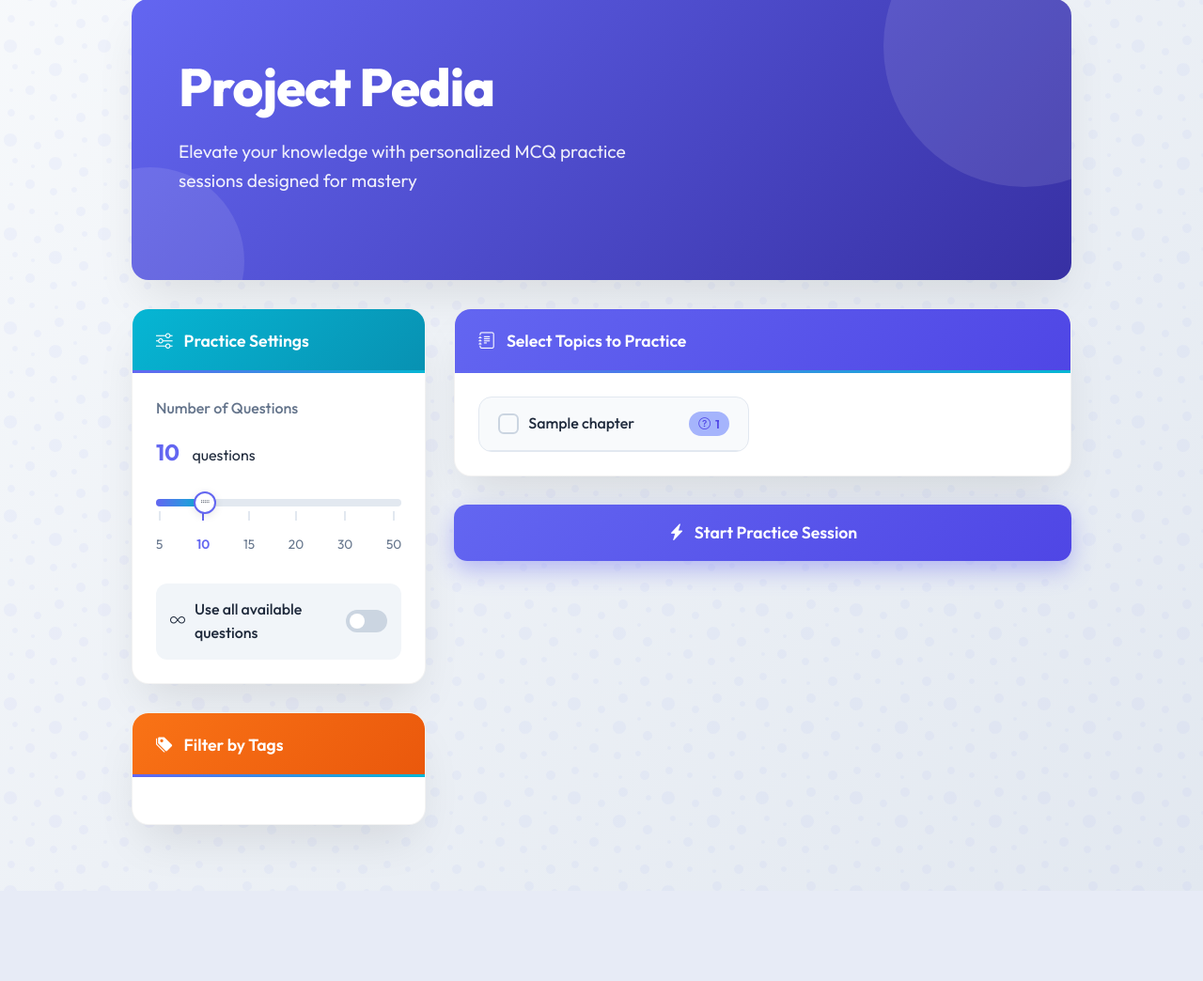
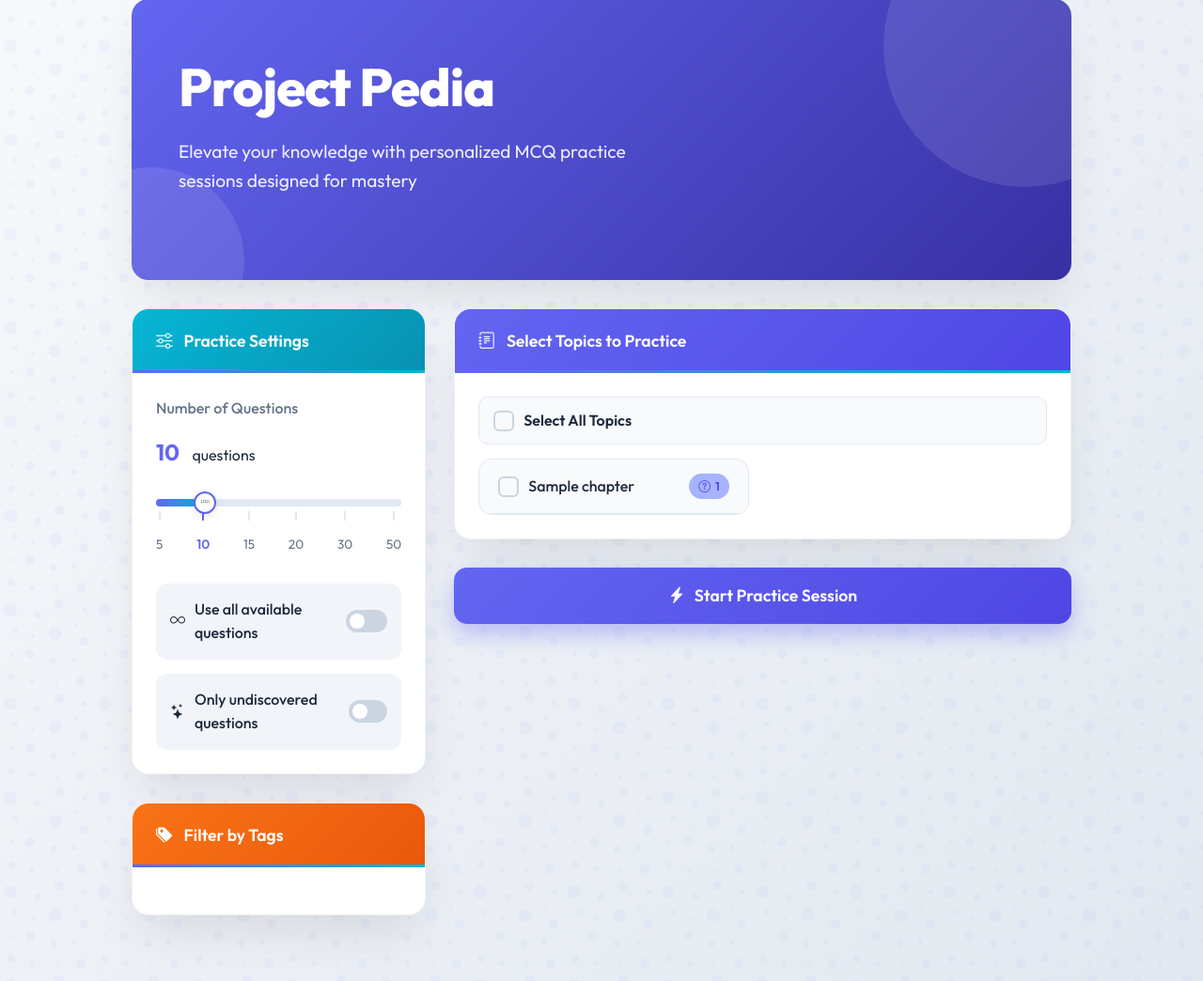
Before and after one commit to dr-gregory-house/PrepAcredia, a Flask app: page / in a window 1280 px wide. Shown: the part 162-1206 px from the top of the page at 94% size. Before the commit the page ends 1058 px from the top, so only its background shows below. Run offline with Flask 3, Linux system fonts and the light colour scheme; the visitor is signed in with stand-in values (Sample User, id 1); tables that the repository leaves empty hold one stand-in row (values such as "Sample post").

Commit message:
Add feature to include only undiscovered questions in practice settings

```diff
--- a/app/routes/main.py
+++ b/app/routes/main.py
@@ -95,6 +95,9 @@ def home():
             # If no tags are selected, use all questions from selected chapters
             selected_tags = None
 
+        # Check if only undiscovered questions should be displayed
+        undiscovered_only = 'undiscovered_only' in request.form
+
         # Clear any existing quiz state
         if 'quiz_id' in session:
             session.pop('quiz_id', None)
@@ -105,6 +108,7 @@ def home():
         session['selected_chapters'] = selected_chapters
         session['selected_tags'] = selected_tags
         session['num_questions'] = num_questions
+        session['undiscovered_only'] = undiscovered_only
 
         # Log the quiz_start activity here - at quiz creation
         if 'user_id' in session:
--- a/app/templates/home.html
+++ b/app/templates/home.html
@@ -873,6 +873,17 @@
                                 </label>
                         </div>
 
+                        <div class="all-questions-switch" id="undiscovered_questions_switch" style="margin-top: 15px;">
+                            <div class="switch-label">
+                                <i class="bi bi-stars"></i>
+                                Only undiscovered questions
+                            </div>
+                            <label class="switch">
+                                <input type="checkbox" id="undiscovered_questions_toggle" name="undiscovered_only">
+                                <span class="slider"></span>
+                            </label>
+                        </div>
+
                         <input type="hidden" id="num_questions" name="num_questions" value="10">
                     </div>
                 </div>
@@ -903,6 +914,10 @@
                             Select Topics to Practice
                         </div>
                         <div class="widget-content">
+                            <div class="select-all-container" style="margin-bottom: 15px; display: flex; align-items: center; background: #f8fafc; padding: 12px 15px; border-radius: 10px; border: 1px solid #e2e8f0;">
+                                <input type="checkbox" id="select-all-topics" class="topic-checkbox" style="margin-right: 10px;">
+                                <label for="select-all-topics" style="font-weight: 600; cursor: pointer;">Select All Topics</label>
+                            </div>
                             <div class="topics-container">
                     {% for parent_chapter in parent_chapters %}
                                 <div class="topic-card" id="topic-card-{{ parent_chapter.id }}">
@@ -1111,6 +1126,20 @@
             }
         });
 
+        // Undiscovered questions toggle functionality
+        const undiscoveredQuestionsToggle = document.getElementById('undiscovered_questions_toggle');
+        // Visually highlight the element when checked
+        undiscoveredQuestionsToggle.addEventListener('change', function() {
+            const container = this.closest('.all-questions-switch');
+            if (this.checked) {
+                container.style.background = '#eef2ff';
+                container.style.borderLeft = '3px solid var(--primary)';
+            } else {
+                container.style.background = '#f1f5f9';
+                container.style.borderLeft = 'none';
+            }
+        });
+
         // Initialize the slider with default value
         setSliderPosition(10);
 
@@ -1197,6 +1226,42 @@
                 tagContainer.appendChild(tagItem);
             }
         }
+
+        // Select All Topics functionality
+        const selectAllTopics = document.getElementById('select-all-topics');
+        selectAllTopics.addEventListener('change', function() {
+            const allTopicCheckboxes = document.querySelectorAll('input[name="chapters"]');
+
+            // Set all checkboxes to match the select all checkbox state
+            allTopicCheckboxes.forEach(checkbox => {
+                checkbox.checked = this.checked;
+            });
+
+            // Update selected count
+            updateSelectedCount();
+
+            // Fetch tags based on selected topics
+            if (this.checked) {
+                const selectedChapters = Array.from(allTopicCheckboxes).map(cb => cb.value);
+                fetchTags(selectedChapters);
+            } else {
+                // If deselected, clear tags
+                fetchTags([]);
+            }
+        });
+
+        // Update select all checkbox when individual checkboxes change
+        document.querySelectorAll('input[name="chapters"]').forEach(checkbox => {
+            checkbox.addEventListener('change', function() {
+                const allTopicCheckboxes = document.querySelectorAll('input[name="chapters"]');
+                const checkedTopicCheckboxes = document.querySelectorAll('input[name="chapters"]:checked');
+
+                // Set select all checkbox state based on whether all topics are checked
+                selectAllTopics.checked = allTopicCheckboxes.length === checkedTopicCheckboxes.length;
+                selectAllTopics.indeterminate = checkedTopicCheckboxes.length > 0 &&
+                                               checkedTopicCheckboxes.length < allTopicCheckboxes.length;
+            });
+        });
     </script>
 </body>
 </html>
```
Also changed, not shown: app/routes/quiz.py (+45 -4 lines).
